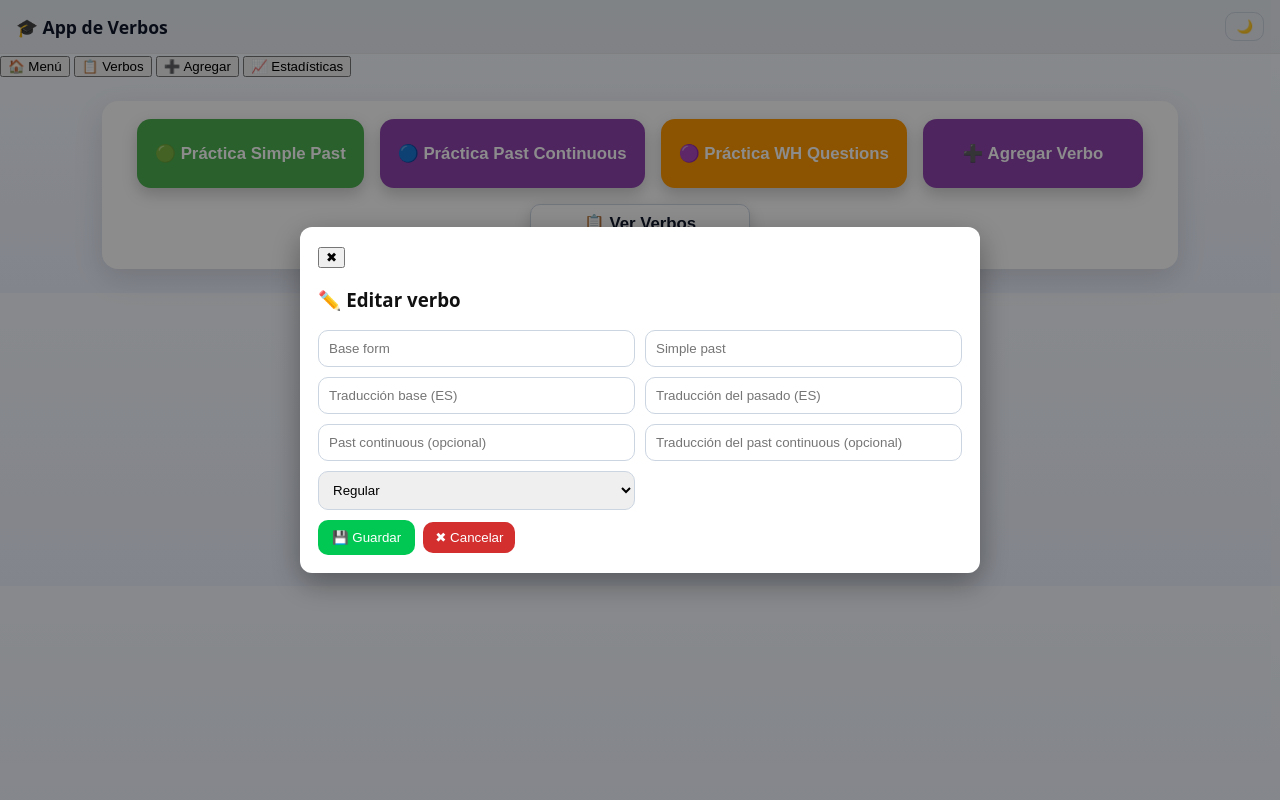
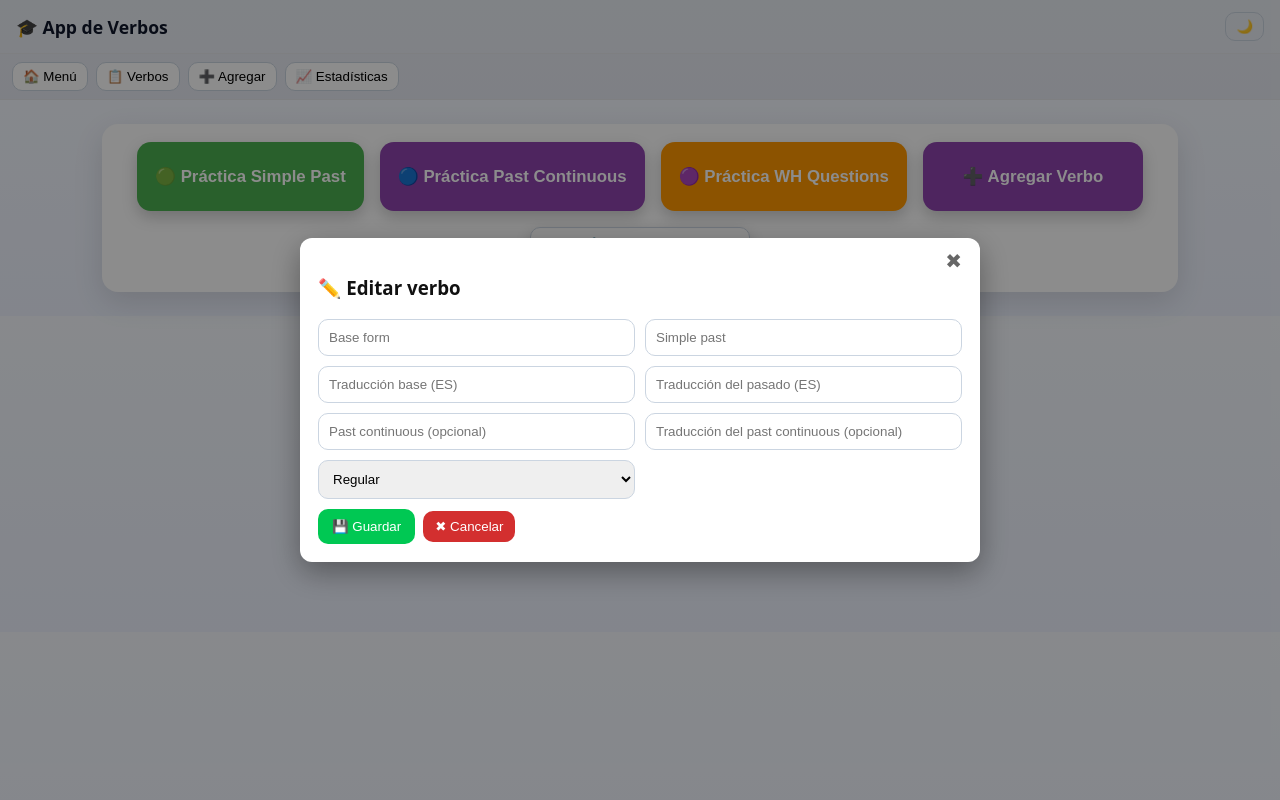
Before and after one commit to Predator0520/verbos-flask-app, a Flask app: page / in a window 1280 px wide. Run offline with Flask 3, Linux system fonts and the light colour scheme.

Commit message:
Update style.css

```diff
--- a/static/style.css
+++ b/static/style.css
@@ -36,6 +36,18 @@ body{
   background: transparent;border:1px solid #cbd5e1;
   color:#0f172a;border-radius:10px;padding:6px 10px;cursor:pointer
 }
+
+/* Barra global de navegación */
+.global-nav{
+  position: sticky; top: 0; z-index: 5;
+  display:flex; gap:8px; padding:8px 12px; background:rgba(15,23,42,.06);
+  border-bottom:1px solid var(--border);
+}
+.global-nav button{
+  background:#fff; border:1px solid #cbd5e1; border-radius:10px; padding:6px 10px; cursor:pointer;
+}
+.dark .global-nav{ background: rgba(255,255,255,0.06); border-color: rgba(255,255,255,0.08) }
+.dark .global-nav button{ background:#0f172a; color:#e5e7eb; border-color:#334155 }
 
 main{max-width:1100px;margin:24px auto;padding:0 12px}
 
@@ -125,8 +137,15 @@ input[type="text"], select{
 /* Modal */
 .modal{position:fixed;inset:0;background:rgba(0,0,0,0.45);display:flex;align-items:center;justify-content:center;z-index:10}
 .modal-content{
+  position:relative;
   background:#fff;color:#111;max-width:680px;width:92%;border-radius:12px;padding:18px;box-shadow:0 10px 30px rgba(0,0,0,0.35)
 }
+/* Botón X del modal */
+.modal-content .close-x{
+  position:absolute; right:12px; top:10px; background:transparent; border:none; font-size:20px; cursor:pointer;
+  color:#666;
+}
+.dark .modal-content .close-x{ color:#cbd5e1 }
 
 /* Opción múltiple (WH oraciones) */
 .mc-option{
```
